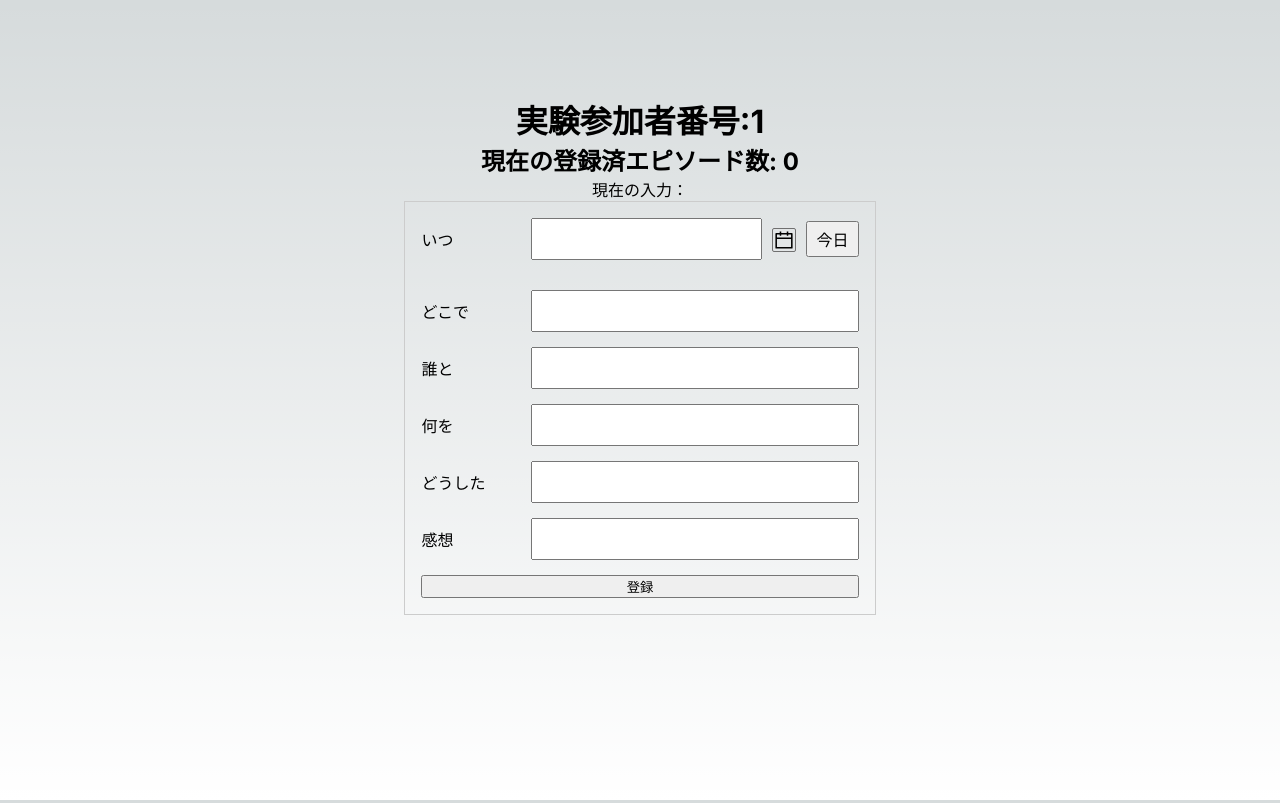
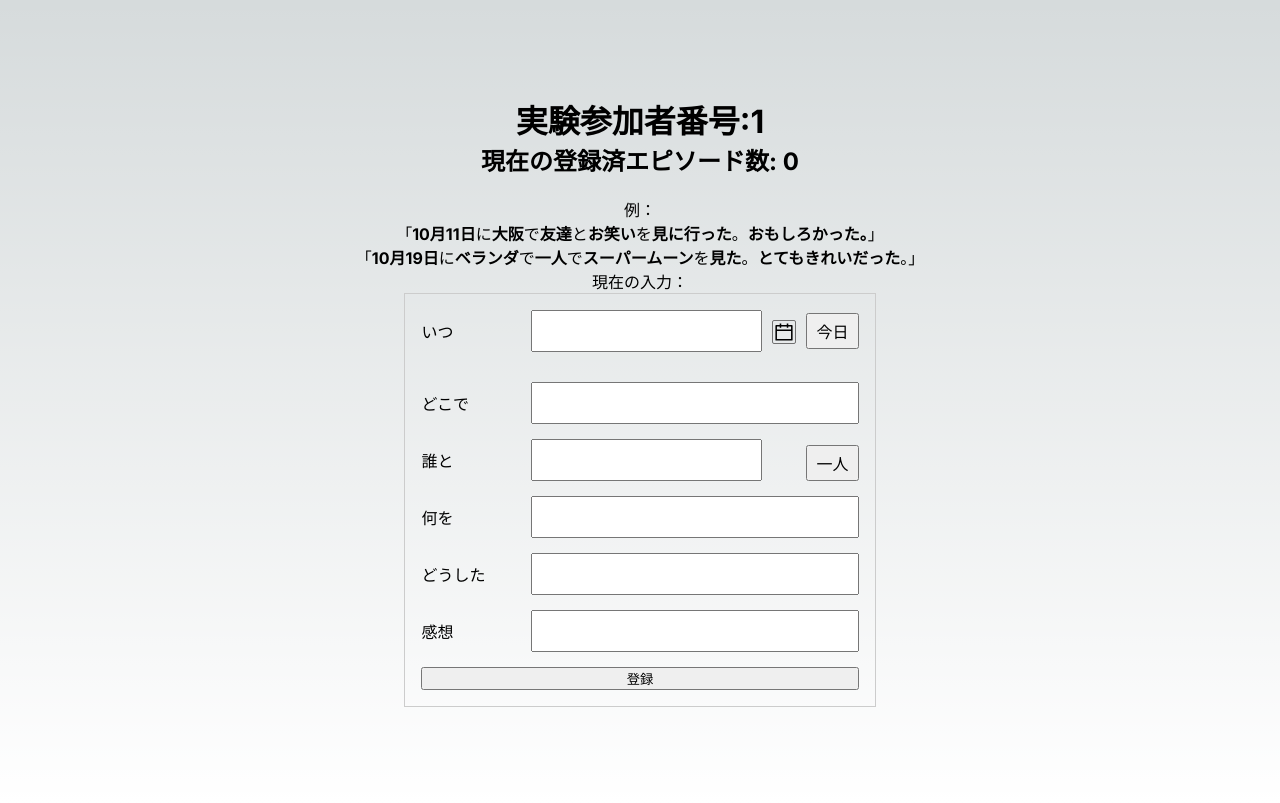
Before and after one commit to Wakanaaaaa/registration-system, a Next.js app: page /input-episodes/1 in a window 1280 px wide. Built offline with nearby package versions, Linux system fonts and the light colour scheme; no server answers; the database is empty.

Commit message:
登録用システム完成版！

```diff
--- a/app/input-episodes/[testerNumber]/page.module.css
+++ b/app/input-episodes/[testerNumber]/page.module.css
@@ -35,10 +35,25 @@
   font-size: 16px;
 }
 
+
 .todayButton {
   padding: 4px 8px;
   font-size: 16px;
   margin: 0 0 15px 10px;
+  white-space: nowrap; /* 改行防止 */
+}
+
+
+.whoInputWrapper {
+  display: flex;
+  align-items: center;
+  justify-content: space-between; /* 追加: 子要素を左右に配置 */
+}
+
+.soloButton {
+  padding: 4px 8px;
+  font-size: 16px;
+  margin: 0 0 10px 30px;
   white-space: nowrap; /* 改行防止 */
 }
 
@@ -67,7 +82,7 @@
     margin-bottom: 10px;
   }
 
-  .todayButton {
+  .todayButton, .soloButton {
     margin-bottom: 20px;
   }
 }
--- a/app/input-episodes/[testerNumber]/page.tsx
+++ b/app/input-episodes/[testerNumber]/page.tsx
@@ -1,6 +1,5 @@
 "use client";
 import {
-  addDoc,
   collection,
   doc,
   getDocs,
@@ -21,7 +20,6 @@ interface Episode {
   what: string;
   do: string;
   thoughts: string;
-  sentence?: string; // Optional in case it's not always set
 }
 
 const initialInputData: Episode = {
@@ -107,6 +105,10 @@ export default function Home({ params }: { params: { testerNumber: string } }) {
     }
   };
 
+  const setSolo = () => {
+    setInputData((prev) => ({ ...prev, who: "一人" }));
+  };
+
   const handleInputChange = (e: React.ChangeEvent<HTMLInputElement>) => {
     const { id, value } = e.target;
     setInputData((prev) => ({ ...prev, [id]: value }));
@@ -154,6 +156,16 @@ export default function Home({ params }: { params: { testerNumber: string } }) {
     <main className={styles.main}>
       <h1 className={styles.title}>実験参加者番号:{testerNumber}</h1>
       <h2>現在の登録済エピソード数: {episodeCount}</h2>
+      <br />
+      <p>例：</p>
+      <p>
+        「<b>10月11日</b>に<b>大阪</b>で<b>友達</b>と<b>お笑い</b>を
+        <b>見に行った</b>。<b>おもしろかった。</b>」
+      </p>
+      <p>
+        「<b>10月19日</b>に<b>ベランダ</b>で<b>一人</b>で
+        <b>スーパームーン</b>を<b>見た</b>。<b>とてもきれいだった</b>。」
+      </p>
       <p>現在の入力：</p>
       <p>
         {inputData.when && (
@@ -168,7 +180,8 @@ export default function Home({ params }: { params: { testerNumber: string } }) {
         )}
         {inputData.who && (
           <>
-            <b>{inputData.who}</b>と
+            <b>{inputData.who}</b>
+            {inputData.who === "一人" ? "で" : "と"}
           </>
         )}
         {inputData.what && (
@@ -206,12 +219,20 @@ export default function Home({ params }: { params: { testerNumber: string } }) {
           </button>
         </div>
         {renderInputField("where", "どこで")}
-        {renderInputField("who", "誰と")}
+
+        <div className={styles.whoInputWrapper}>
+          {renderInputField("who", "誰と")}
+          <button type="button" onClick={setSolo} className={styles.soloButton}>
+            一人
+          </button>
+        </div>
+
         {renderInputField("what", "何を")}
         {renderInputField("do", "どうした")}
         {renderInputField("thoughts", "感想")}
         <button type="submit">登録</button>
       </form>
+
       {showNewEpisode && episodeData && (
         <div className={styles.registration}>
           <h2>エピソード{episodeCount}</h2>
```
